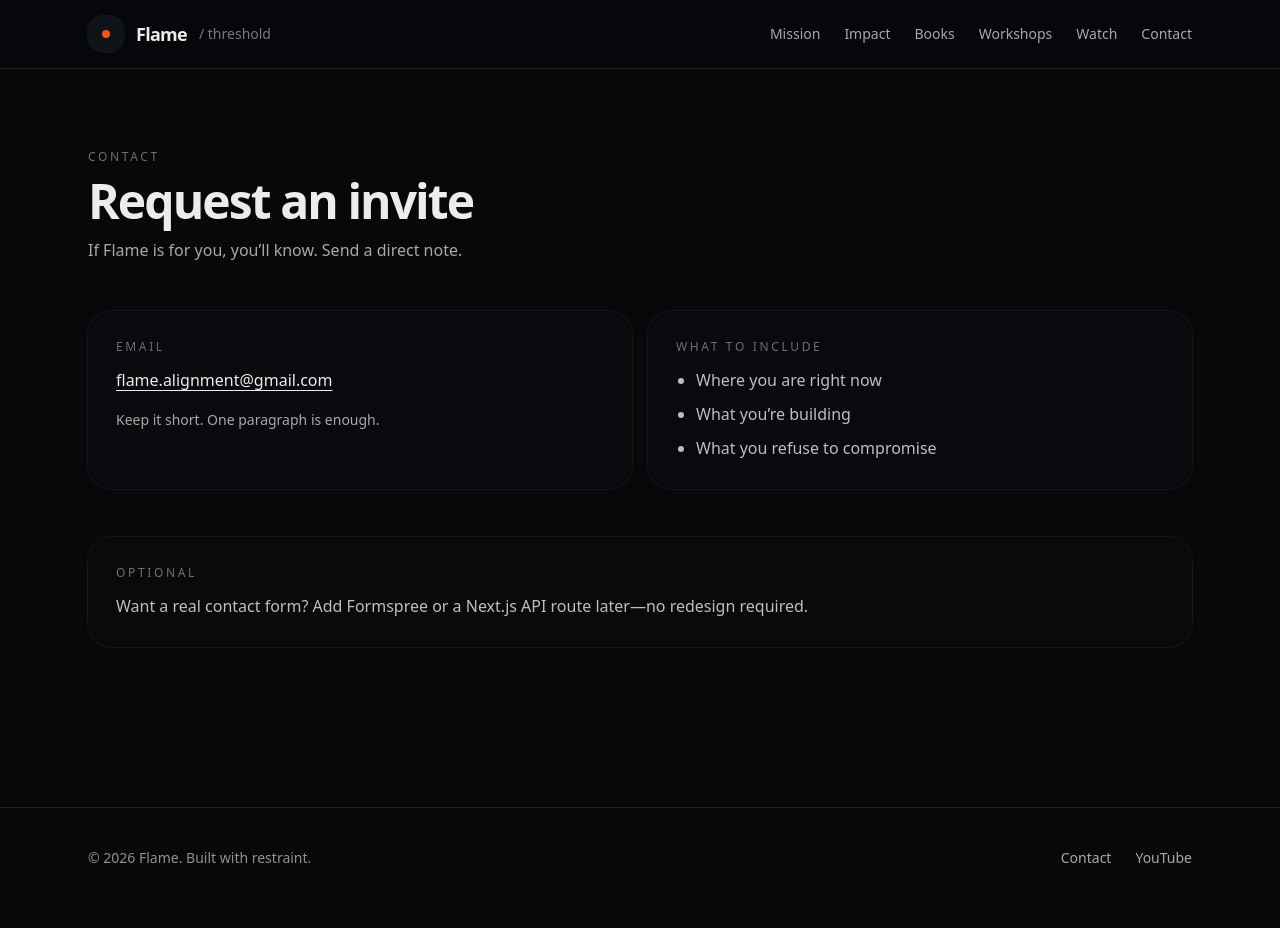
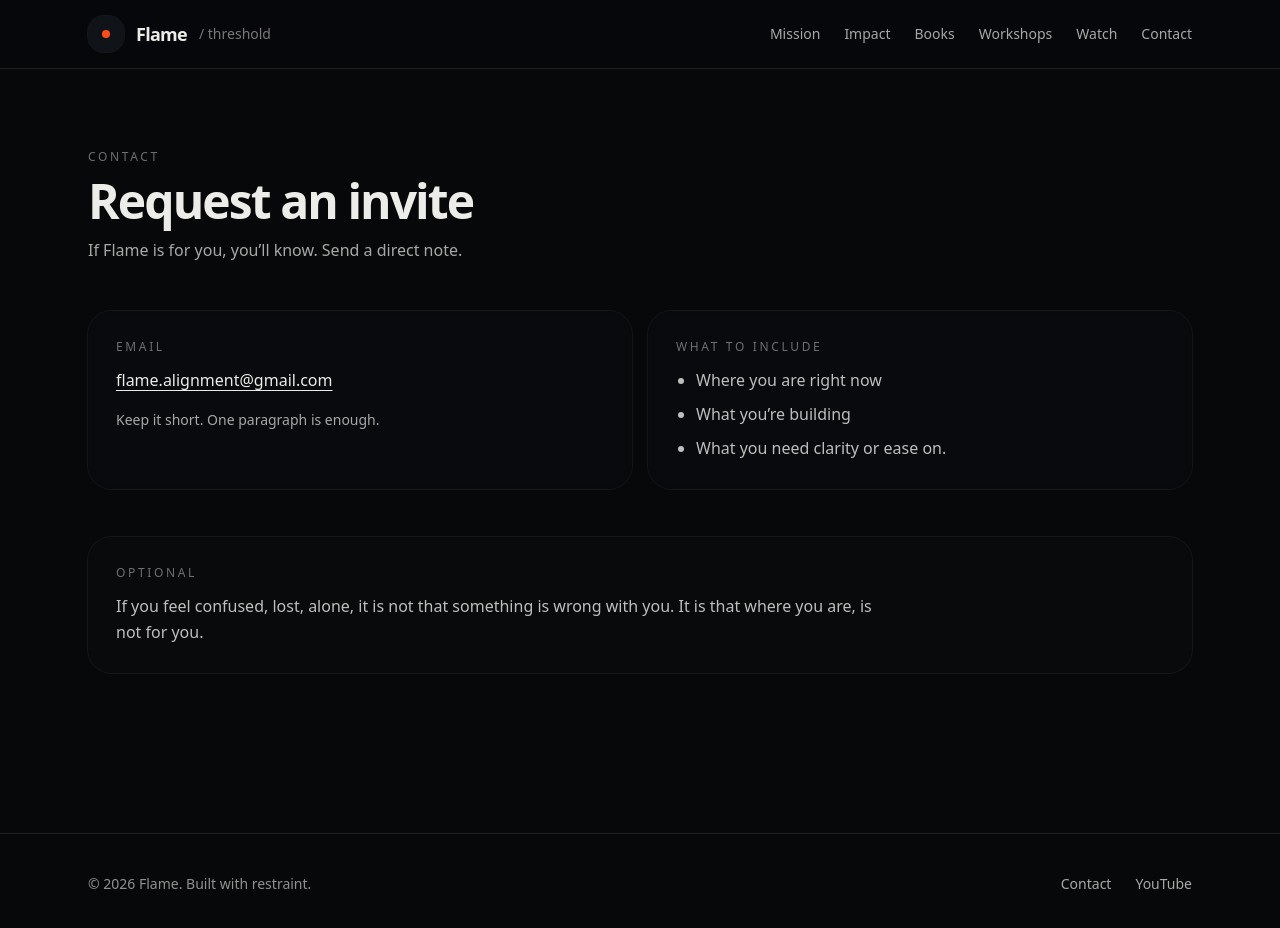
Before and after one commit to FionexFlame/Flame, a Next.js app: page /contact in a window 1280 px wide. Shown: the top 928 px of the page. Built offline with nearby package versions, Linux system fonts and the light colour scheme.

Commit message:
Update page.tsx

```diff
--- a/app/contact/page.tsx
+++ b/app/contact/page.tsx
@@ -41,7 +41,7 @@ export default function ContactPage() {
                 <ul className="mt-3 space-y-2 text-bone-100/80 leading-relaxed list-disc pl-5">
                   <li>Where you are right now</li>
                   <li>What you’re building</li>
-                  <li>What you refuse to compromise</li>
+                  <li>What you need clarity or ease on.</li>
                 </ul>
               </CardBody>
             </Card>
@@ -50,7 +50,8 @@ export default function ContactPage() {
           <div className="mt-12 rounded-3xl bg-ink-900/40 shadow-edge p-7">
             <p className="text-xs uppercase tracking-[0.22em] text-bone-100/45">Optional</p>
             <p className="mt-3 text-bone-100/80 leading-relaxed max-w-3xl">
-              Want a real contact form? Add Formspree or a Next.js API route later—no redesign required.
+              If you feel confused, lost, alone, it is not that something is wrong with you.
+              It is that where you are, is not for you.
             </p>
           </div>
         </div>
```
